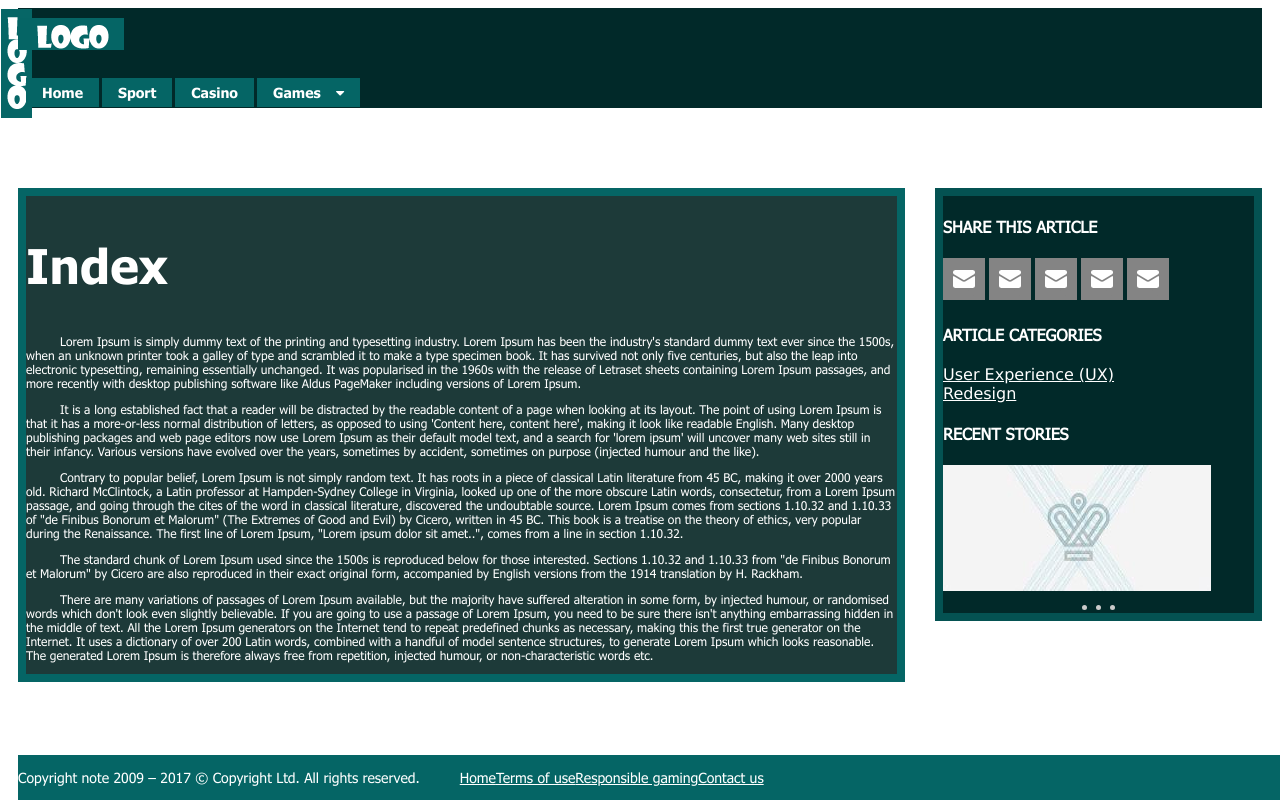
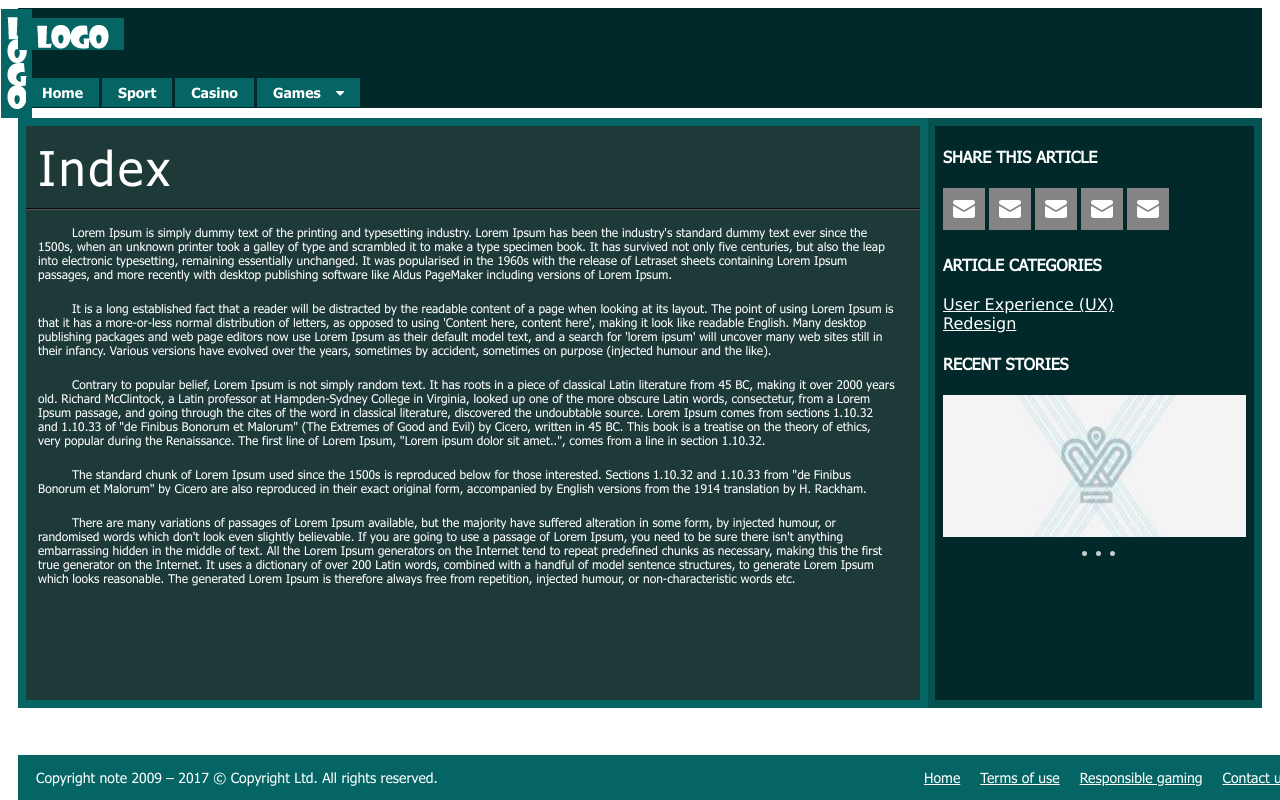
Before and after one commit to fadingbeat/igaming, a website: page src/index.html in a window 1280 px wide. Drawn offline with nearby package versions, Linux system fonts and the light colour scheme.

Commit message:
Adjusted styling and position of elements

```diff
--- a/src/fonts.scss
+++ b/src/fonts.scss
@@ -25,14 +25,25 @@ nav {
 
 .page-content {
   .page-title {
-    font-family: tahomaBold;
+    font-family: 'tahomaRegular';
     font-size: 48px;
+    font-weight: lighter;
+    letter-spacing: 3px;
+    margin: unset;
+    border-bottom: 1px solid rgba(0,0,0,0.8);
+    -webkit-box-shadow:0px 1px 1px rgb(80, 79, 79);
+    -moz-box-shadow:0px 1px 1px rgb(80, 79, 79);
+    box-shadow:0px 1px 1px rgb(80, 79, 79);
+    padding: 12px;
   }
   p {
     font-family: tahomaRegular;
     font-size: 12px;
     direction: ltr;
     text-indent: 34px;
+    padding: 4px 12px;
+    padding-right: 24px;
+
   }
 }
 
@@ -66,12 +77,24 @@ aside {
 }
 
 footer {
-  display: flex;
+  // display: flex;
   font-family: tahomaRegular;
   font-size: 14px;
   ul {
     display: inline-flex;
     list-style-type: none;
     text-decoration: underline;
+    float: right;
+    padding-right: 10px;
+    li {
+      margin-right: 20px;
+      &:last-child {
+        margin-right: unset;
+      }
+    }
+  }
+  .left-content {
+    padding-left: 18px;
+    float: left;
   }
 }
--- a/src/index.html
+++ b/src/index.html
@@ -33,11 +33,14 @@
     <main>
       <article class="page-content">
         <h1 class="page-title">Index</h1>
-        <p>Lorem Ipsum is simply dummy text of the printing and typesetting industry. Lorem Ipsum has been the industry's standard dummy text ever since the 1500s, when an unknown printer took a galley of type and scrambled it to make a type specimen book. It has survived not only five centuries, but also the leap into electronic typesetting, remaining essentially unchanged. It was popularised in the 1960s with the release of Letraset sheets containing Lorem Ipsum passages, and more recently with desktop publishing software like Aldus PageMaker including versions of Lorem Ipsum.</p>
+        <div class="page-text">
+          <p>Lorem Ipsum is simply dummy text of the printing and typesetting industry. Lorem Ipsum has been the industry's standard dummy text ever since the 1500s, when an unknown printer took a galley of type and scrambled it to make a type specimen book. It has survived not only five centuries, but also the leap into electronic typesetting, remaining essentially unchanged. It was popularised in the 1960s with the release of Letraset sheets containing Lorem Ipsum passages, and more recently with desktop publishing software like Aldus PageMaker including versions of Lorem Ipsum.</p>
         <p>It is a long established fact that a reader will be distracted by the readable content of a page when looking at its layout. The point of using Lorem Ipsum is that it has a more-or-less normal distribution of letters, as opposed to using 'Content here, content here', making it look like readable English. Many desktop publishing packages and web page editors now use Lorem Ipsum as their default model text, and a search for 'lorem ipsum' will uncover many web sites still in their infancy. Various versions have evolved over the years, sometimes by accident, sometimes on purpose (injected humour and the like).</p>
         <p>Contrary to popular belief, Lorem Ipsum is not simply random text. It has roots in a piece of classical Latin literature from 45 BC, making it over 2000 years old. Richard McClintock, a Latin professor at Hampden-Sydney College in Virginia, looked up one of the more obscure Latin words, consectetur, from a Lorem Ipsum passage, and going through the cites of the word in classical literature, discovered the undoubtable source. Lorem Ipsum comes from sections 1.10.32 and 1.10.33 of "de Finibus Bonorum et Malorum" (The Extremes of Good and Evil) by Cicero, written in 45 BC. This book is a treatise on the theory of ethics, very popular during the Renaissance. The first line of Lorem Ipsum, "Lorem ipsum dolor sit amet..", comes from a line in section 1.10.32.</p>
         <p>The standard chunk of Lorem Ipsum used since the 1500s is reproduced below for those interested. Sections 1.10.32 and 1.10.33 from "de Finibus Bonorum et Malorum" by Cicero are also reproduced in their exact original form, accompanied by English versions from the 1914 translation by H. Rackham.</p>
         <p>There are many variations of passages of Lorem Ipsum available, but the majority have suffered alteration in some form, by injected humour, or randomised words which don't look even slightly believable. If you are going to use a passage of Lorem Ipsum, you need to be sure there isn't anything embarrassing hidden in the middle of text. All the Lorem Ipsum generators on the Internet tend to repeat predefined chunks as necessary, making this the first true generator on the Internet. It uses a dictionary of over 200 Latin words, combined with a handful of model sentence structures, to generate Lorem Ipsum which looks reasonable. The generated Lorem Ipsum is therefore always free from repetition, injected humour, or non-characteristic words etc.</p>
+        </div>
+
       </article>
 
       <aside>
--- a/src/index.scss
+++ b/src/index.scss
@@ -1,5 +1,6 @@
 * {
   color: #fff;
+  direction: ltr;
 }
 
 .content-wrapper {
@@ -10,22 +11,26 @@
   padding-left:  10px;
   main {
     position: relative;
-    top: 80px;
+    top: 10px;
 
     article {
       float: left;
-      width: 70%;
+      width: 71.9%;
+      // height: calc(100vh - 145.6px);
+      height: 574px;
       position: absolute;
-      // left: calc((100vw - 1280px) / 2);
       background-color: #1d3a39;
       border: 8px solid #056565;
+
     }
 
     aside {
       float: right;
       width: 25%;
+      height: 574px;
       background: #012929;
       border: 8px solid #045252;
+      padding-left: 8px;
       .right-column-1, .right-column-2 {
         h4 {
           max-width: 100%;
@@ -35,6 +40,8 @@
       .right-column-3 {
         img {
           max-width: 100%;
+          width: -webkit-fill-available;
+          padding-right: 8px;
         }
       }
     }
```
Also changed, not shown: src/css/fonts.css, src/css/index.css.
